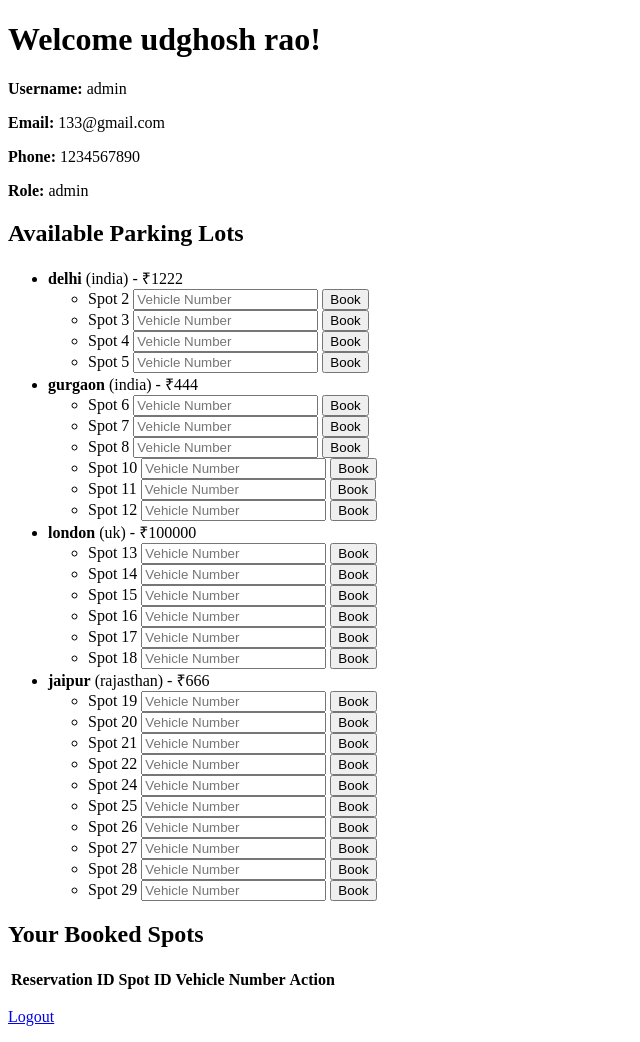
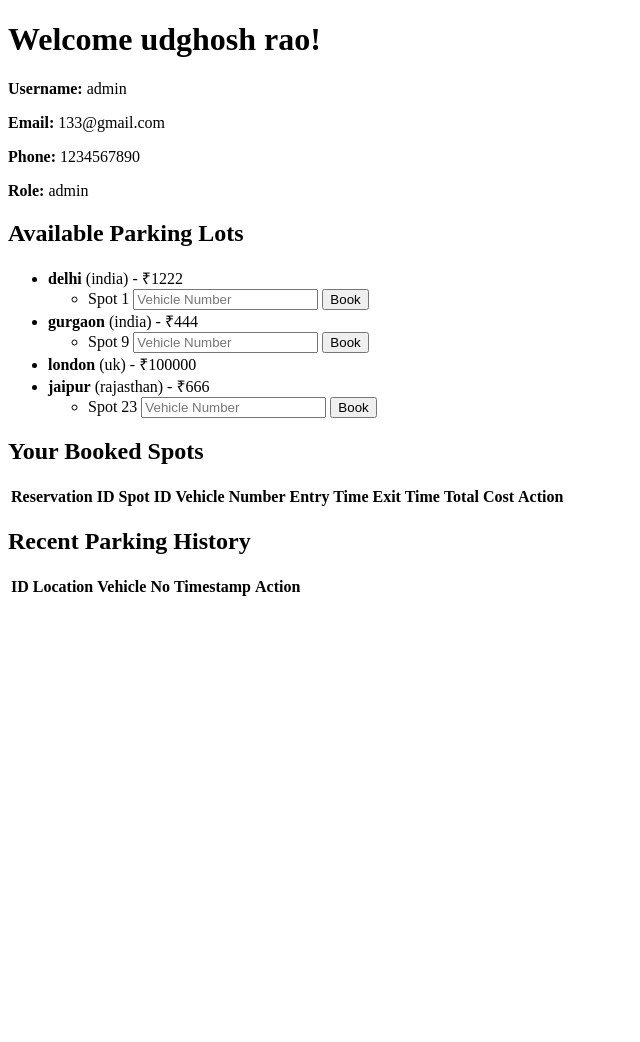
Before and after one commit to 24F2000612/Vehicle-Parking, a Flask app: page /dashboard in a window 1280 px wide. Shown: the whole page, without its empty margins (0-640 px from the left). After the commit the page ends 596 px from the top, so only its background shows below. Run offline with Flask 3, Linux system fonts and the light colour scheme; a user stored in the database is signed in; lists and menus that the app fills with data are empty.

Commit message:
your commit message

```diff
--- a/app.py
+++ b/app.py
@@ -1,5 +1,6 @@
 from flask import Flask , render_template , request , flash ,redirect , url_for , session
 from models import db, VehicleUser, ParkingLot, ParkingSpot, ParkingReservation
+from datetime import datetime
 app = Flask(__name__)
 app.config['SECRET_KEY'] = 'my_secret_key'
 app.config['SQLALCHEMY_DATABASE_URI'] = 'sqlite:///vehicle_park.db'
@@ -178,15 +179,16 @@
         User_id=session['user_id'],
         Spot_Id=spot.Spot_Id,
         Vehicle_Number=vehicle_number,
-        Entry_Time=None,  # You can add logic for time
+        Entry_Time=datetime.now(),  # Save as datetime object, not string
         Exit_Time=None,
         Total_Cost=None
     )
-    spot.Current_Status = 'Occupied'
+    spot.Current_Status = 'O'
     db.session.add(reservation)
     db.session.commit()
     flash('Spot booked successfully!', 'success')
     return redirect(url_for('dashboard'))
+
 
 @app.route('/add_spot', methods=['GET', 'POST'])
 def add_spot():
@@ -198,7 +200,7 @@
     lots = ParkingLot.query.all()
     if request.method == 'POST':
         Lot_Id = request.form['Lot_Id']
-        Current_Status = 'Available'
+        Current_Status = 'A'
         new_spot = ParkingSpot(Lot_Id=Lot_Id, Current_Status=Current_Status)
         db.session.add(new_spot)
         db.session.commit()
@@ -219,15 +221,55 @@
     flash("Parking spot deleted successfully.", "success")
     return redirect(url_for('admin_dashboard'))
 
+from datetime import datetime
+
 @app.route('/release_spot/<int:reservation_id>', methods=['POST'])
 def release_spot(reservation_id):
     reservation = ParkingReservation.query.get_or_404(reservation_id)
     spot = ParkingSpot.query.get(reservation.Spot_Id)
-    spot.Current_Status = 'Available'
-    db.session.delete(reservation)
+    reservation.Exit_Time = datetime.now()  # <-- Add this
+
+    # Calculate duration and cost
+    # Calculate duration and cost
+    entry = reservation.Entry_Time  # Already a datetime object
+    exit = reservation.Exit_Time    # Already a datetime object
+    duration_hours = max(1, int((exit - entry).total_seconds() // 3600))
+
+    lot = ParkingLot.query.get(spot.Lot_Id)
+    reservation.Total_Cost = duration_hours * lot.PRICE  # <-- Add this
+    spot.Current_Status = 'A'
     db.session.commit()
     flash('Spot released!', 'success')
     return redirect(url_for('dashboard'))
+
+@app.route('/search_parking', methods=['GET', 'POST'])
+def search_parking():
+    if request.method == 'POST':
+        search_location = request.form.get('search_location')
+        lots = ParkingLot.query.filter(ParkingLot.Location_Name.contains(search_location)).all()
+    else:
+        lots = ParkingLot.query.all()
+    return render_template('search_parking.html', lots=lots)
+
+@app.route('/occupied_spot_details/<int:spot_id>')
+def occupied_spot_details(spot_id):
+    spot = ParkingSpot.query.get_or_404(spot_id)
+    if spot.Current_Status == 'O':
+        reservation = ParkingReservation.query.filter_by(Spot_Id=spot_id, Exit_Time=None).first()
+        return render_template('occupied_spot_details.html', spot=spot, reservation=reservation)
+    else:
+        flash('Spot is not occupied', 'info')
+        return redirect(url_for('admin_dashboard'))
+
+@app.route('/book_spot/<int:lot_id>')
+def book_spot(lot_id):
+    lot = ParkingLot.query.get_or_404(lot_id)
+    available_spots = [spot for spot in lot.available_spots if spot.Current_Status == 'A']
+    return render_template('book_spot.html', lot=lot, spots=available_spots)
+
+
+
+
 
 
 
--- a/templates/dashboard.html
+++ b/templates/dashboard.html
@@ -19,7 +19,7 @@
         <strong>{{ lot.Location_Name }}</strong> ({{ lot.Address_name }}) - ₹{{ lot.PRICE }}
         <ul>
             {% for spot in lot.availabe_spots %}
-                {% if spot.Current_Status == 'Available' %}
+                {% if spot.Current_Status == 'A' %}
                     <li>
                         Spot {{ spot.Spot_Id }}
                         <form action="{{ url_for('reserve_spot', spot_id=spot.Spot_Id) }}" method="post" style="display:inline;">
@@ -37,22 +37,57 @@
 <h2>Your Booked Spots</h2>
 <table>
     <tr>
-        <th>Reservation ID</th><th>Spot ID</th><th>Vehicle Number</th><th>Action</th>
+        <th>Reservation ID</th>
+        <th>Spot ID</th>
+        <th>Vehicle Number</th>
+        <th>Entry Time</th>
+        <th>Exit Time</th>
+        <th>Total Cost</th>
+        <th>Action</th>
     </tr>
     {% for reservation in user.user_reservations %}
     <tr>
         <td>{{ reservation.Reservation_Id }}</td>
         <td>{{ reservation.Spot_Id }}</td>
         <td>{{ reservation.Vehicle_Number }}</td>
+        <td>{{ reservation.Entry_Time }}</td>
+        <td>{{ reservation.Exit_Time }}</td>
         <td>
+            {% if reservation.Total_Cost %}₹{{ reservation.Total_Cost }}{% else %}-{% endif %}
+        </td>
+        <td>
+            {% if not reservation.Exit_Time %}
             <form action="{{ url_for('release_spot', reservation_id=reservation.Reservation_Id) }}" method="POST" style="display:inline;">
                 <button type="submit">Release</button>
             </form>
+            {% endif %}
         </td>
     </tr>
     {% endfor %}
 </table>
-<p><a href="{{ url_for('logout') }}">Logout</a></p>
+<h2>Recent Parking History</h2>
+<table>
+    <tr>
+        <th>ID</th><th>Location</th><th>Vehicle No</th><th>Timestamp</th><th>Action</th>
+    </tr>
+    {% for reservation in user.user_reservations[-5:] %}
+    <tr>
+        <td>{{ reservation.Reservation_Id }}</td>
+        <td>{{ reservation.allocated_spot.belong_to_lot.Location_Name }}</td>
+        <td>{{ reservation.Vehicle_Number }}</td>
+        <td>{{ reservation.Entry_Time.strftime('%d/%m/%Y %H:%M') if reservation.Entry_Time }}</td>
+        <td>
+            {% if not reservation.Exit_Time %}
+                <button class="release-btn">Release</button>
+            {% else %}
+                <span class="completed">Parked Out</span>
+            {% endif %}
+        </td>
+    </tr>
+    {% endfor %}
+</table>
+
+
 
 </body>
 </html>
```
Also changed, not shown: models.py (+4 -5 lines), templates/admin_dashboard.html (+19 -1 lines), templates/book_spot.html (added, +21 -0 lines), templates/occupied_spot_details.html (added, +19 -0 lines), templates/parking_lot_view.html (added, +26 -0 lines), templates/search_parking.html (added, +26 -0 lines), instance/vehicle_park.db.
